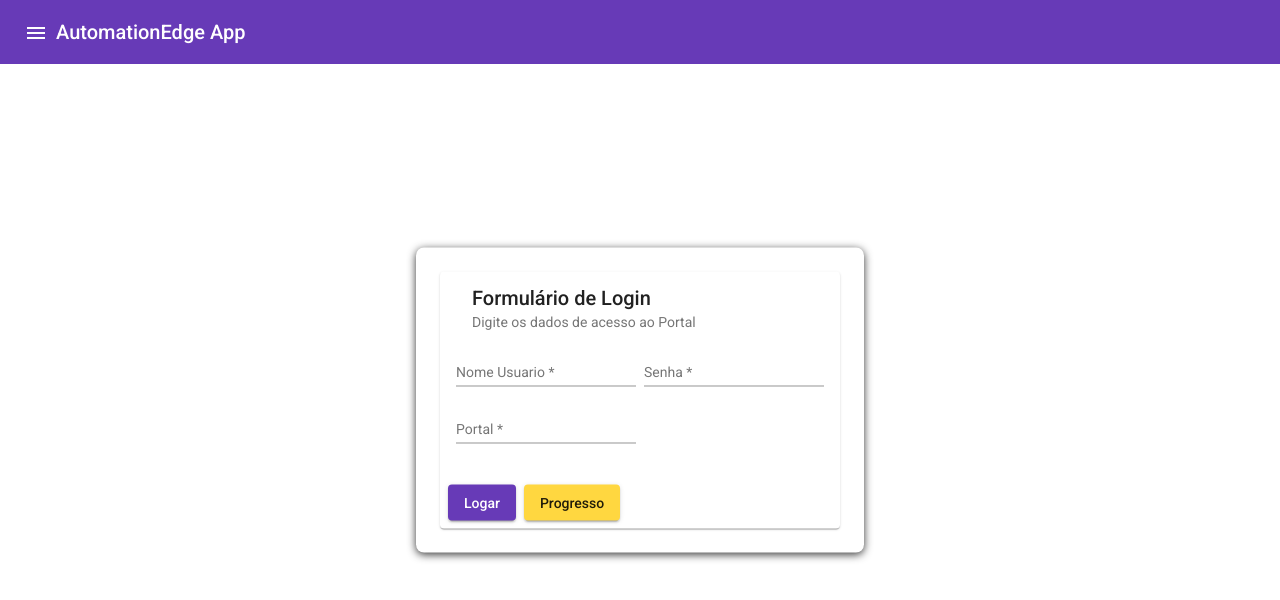
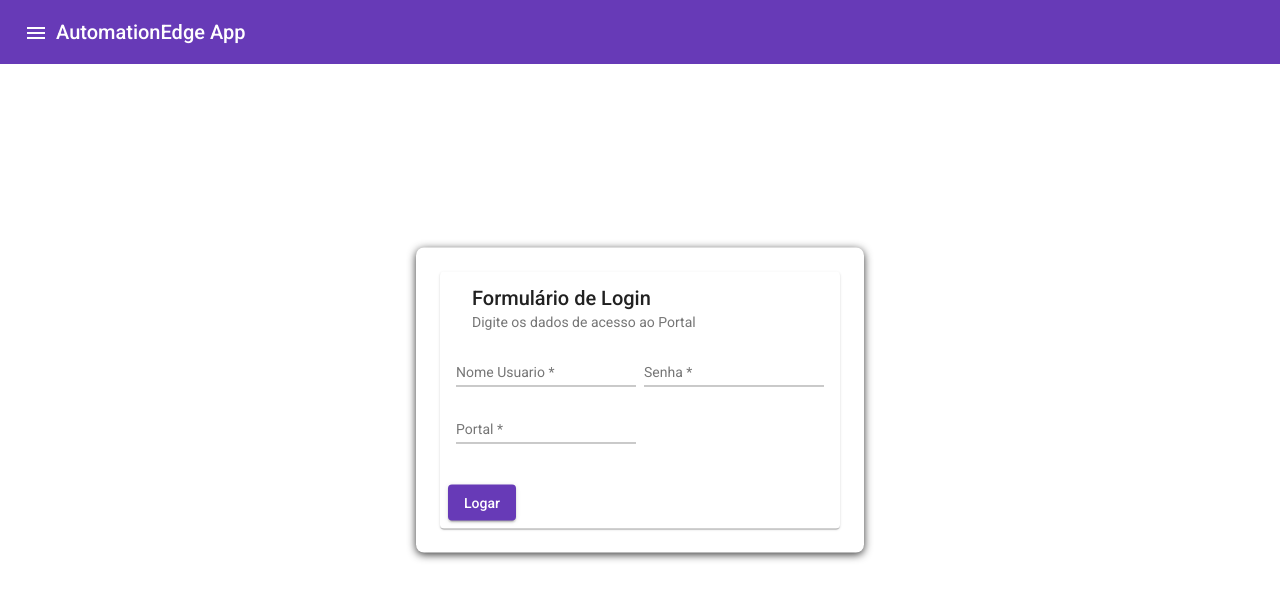
Before and after one commit to juniorezeq/automationedgeapp_ang, an Angular app: page / in a window 1280 px wide. Shown: the top 600 px of the page. Built offline with nearby package versions, Linux system fonts and the light colour scheme.

Commit message:
Ajustes progress bar

```diff
--- a/src/app/views/login-form/login-form.component.html
+++ b/src/app/views/login-form/login-form.component.html
@@ -28,7 +28,6 @@
     </mat-card-content>
     <mat-card-actions>
         <button mat-raised-button color="primary"(click)=getLogin() >Logar</button>
-        <button mat-raised-button color="accent"(click)=getProgresso() >Progresso</button>
     </mat-card-actions>
   </mat-card>
   </div>
```
